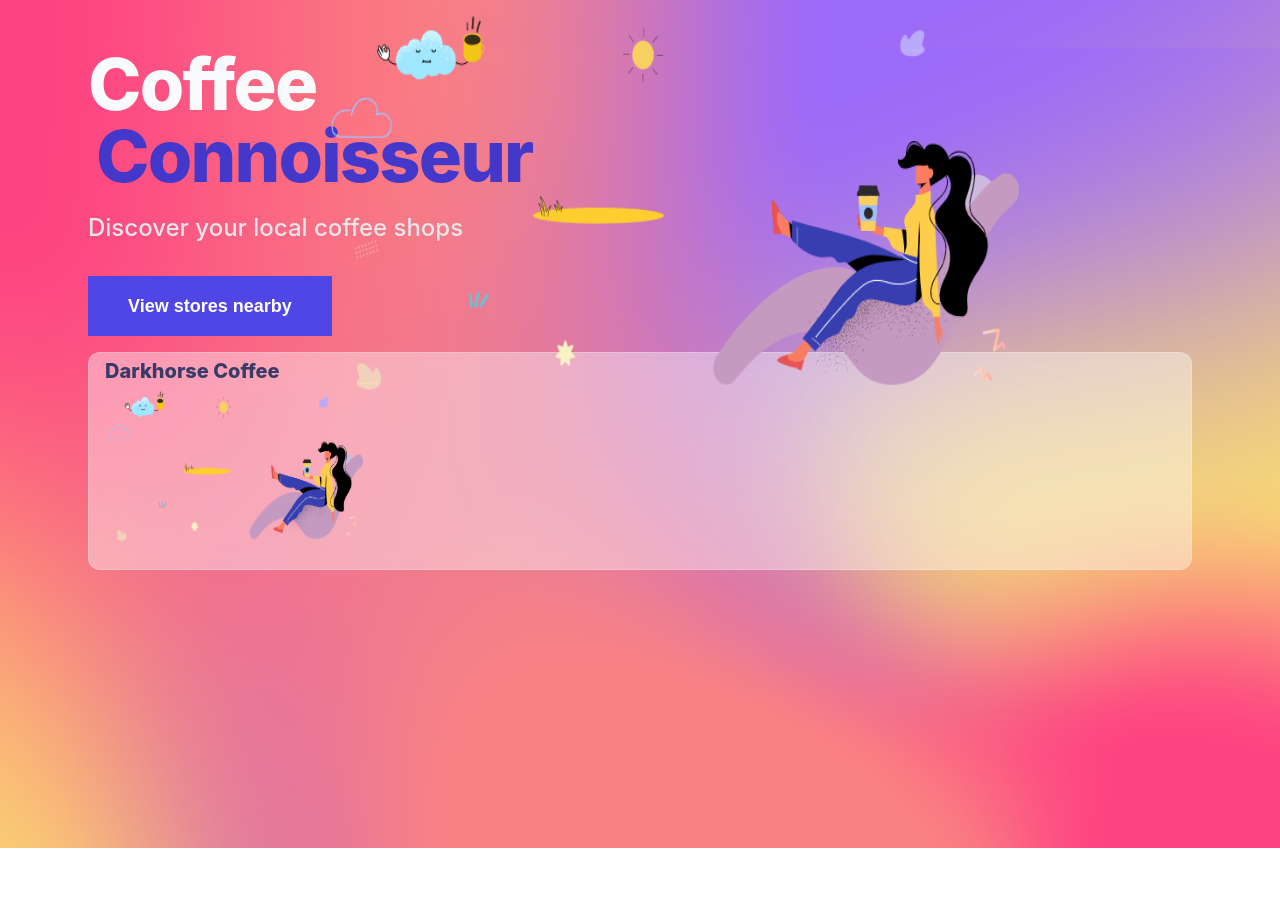
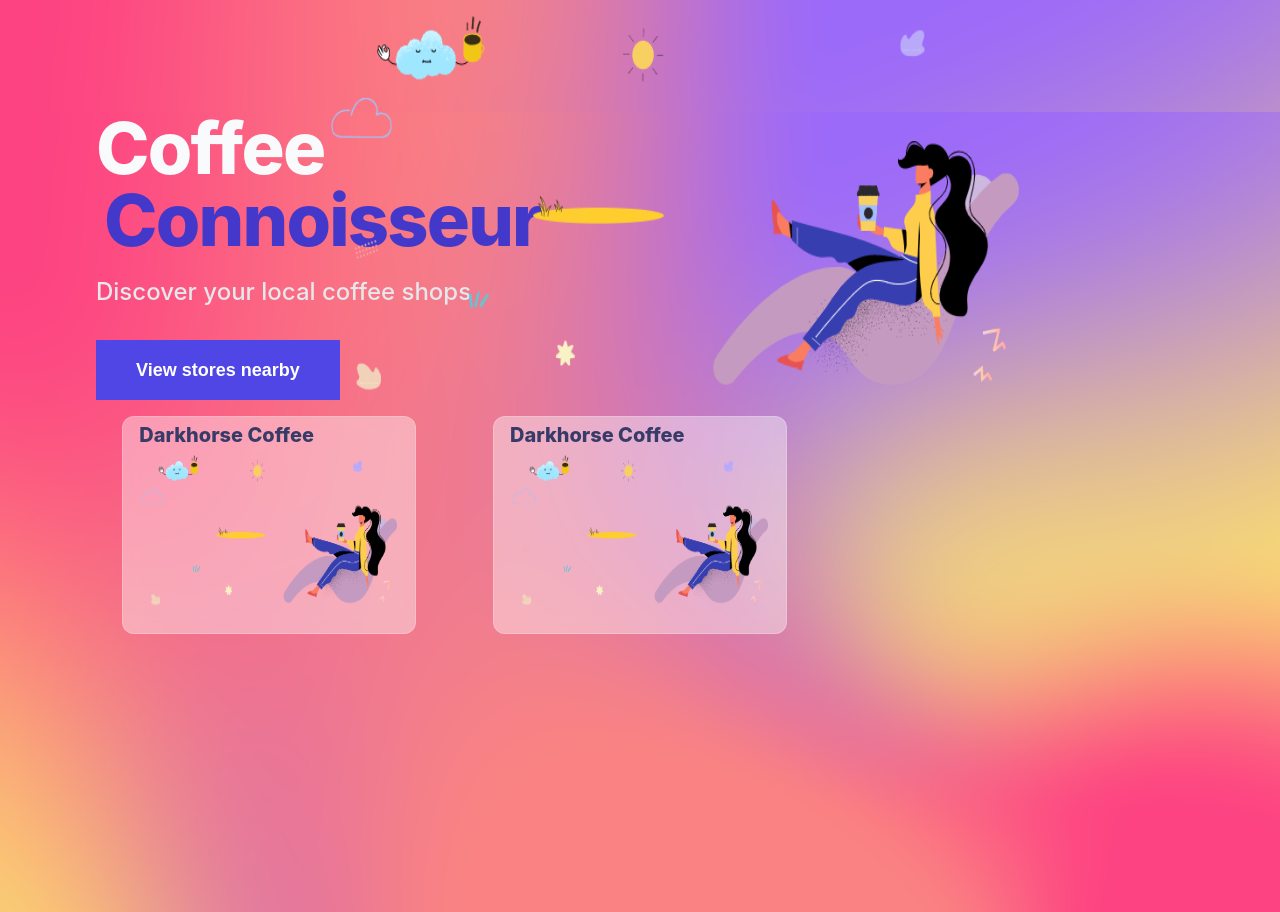
Before and after one commit to skoulas/coffee-connoisseur, a Next.js app: page / in a window 1280 px wide. Before the commit the page ends 848 px from the top, so only its background shows below. Built offline with nearby package versions, Linux system fonts and the light colour scheme; a web font is replaced by a local one.

Commit message:
added cardLayout

```diff
--- a/pages/components/card.js
+++ b/pages/components/card.js
@@ -15,6 +15,7 @@
             <Image
               className={styles.cardImage}
               src={props.imgUrl}
+              alt=""
               width={260}
               height={160}
             />
--- a/pages/index.js
+++ b/pages/index.js
@@ -24,12 +24,20 @@
         <div className={styles.heroImage}>
           <Image src="/static/hero-image.png" width={700} height={400} />
         </div>
-
-        <Card
-          name="Darkhorse Coffee"
-          imgUrl="/static/hero-image.png"
-          href="/coffee-store/darkhorse-coffee"
-        />
+        <div className={styles.cardLayout}>
+          <Card
+            name="Darkhorse Coffee"
+            imgUrl="/static/hero-image.png"
+            href="/coffee-store/darkhorse-coffee"
+            className={styles.card}
+          />
+          <Card
+            name="Darkhorse Coffee"
+            imgUrl="/static/hero-image.png"
+            href="/coffee-store/darkhorse-coffee"
+            className={styles.card}
+          />
+        </div>
       </main>
     </div>
   );
--- a/styles/Home.module.css
+++ b/styles/Home.module.css
@@ -1,3 +1,5 @@
+/** Mobile first development **/
+
 .container {
   margin-bottom: 14rem /* 224px */;
 }
@@ -109,28 +111,3 @@
     grid-template-columns: repeat(3, minmax(0, 1fr));
   }
 }
-
-.sectionWrapper {
-  margin-top: 5rem;
-}
-
-/** Breakpoints:
-  sm: min-width: 640px;
-  md: min-width: 768px;
-  lg: min-width: 1024px;
-  xl: min-width: 1280px;
-  2xl: min-width: 1536px;
-**/
-
-@media (min-width: 640px) {
-  .container {
-    padding-left: 1rem /* 16px */;
-    padding-right: 1rem /* 16px */;
-  }
-}
-
-.main {
-  margin-top: 3rem /* 48px */;
-  padding-left: 1.5rem /* 24px */;
-  padding-right: 1.5rem /* 24px */;
-}
```
